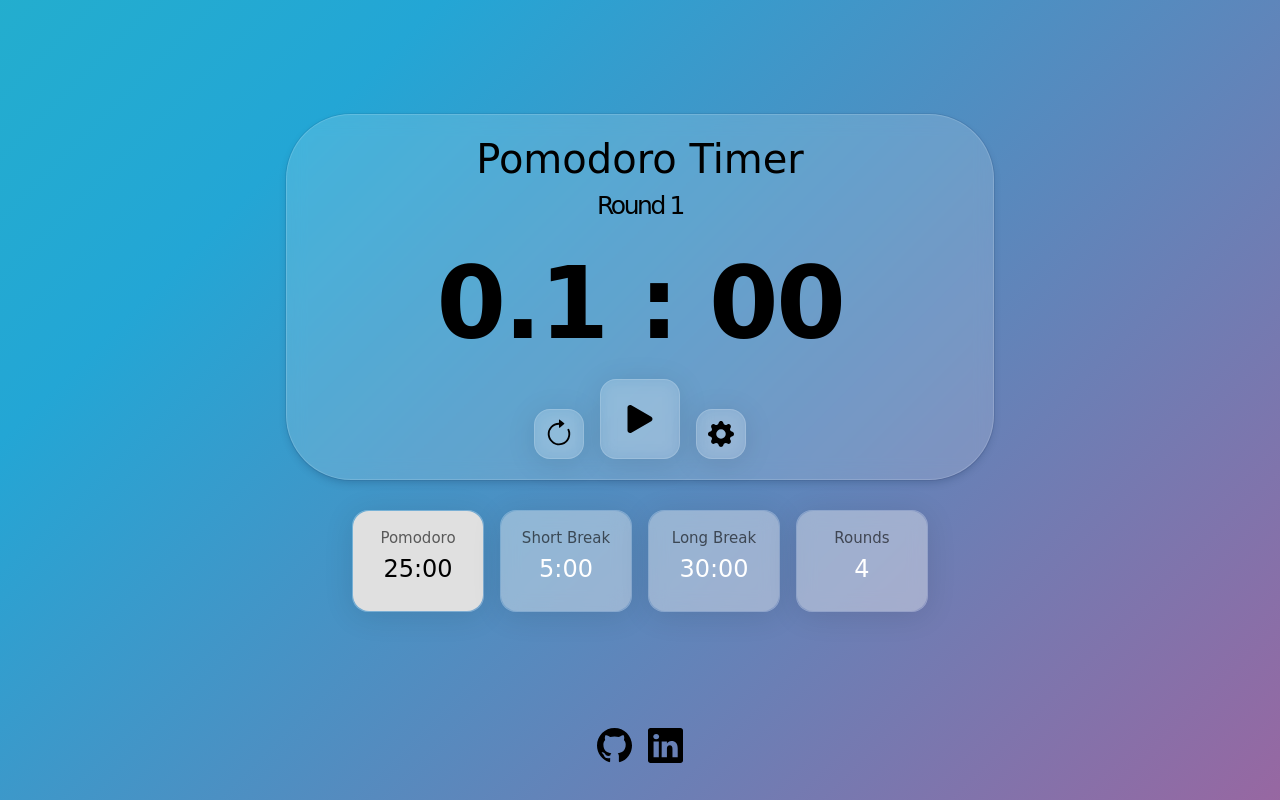
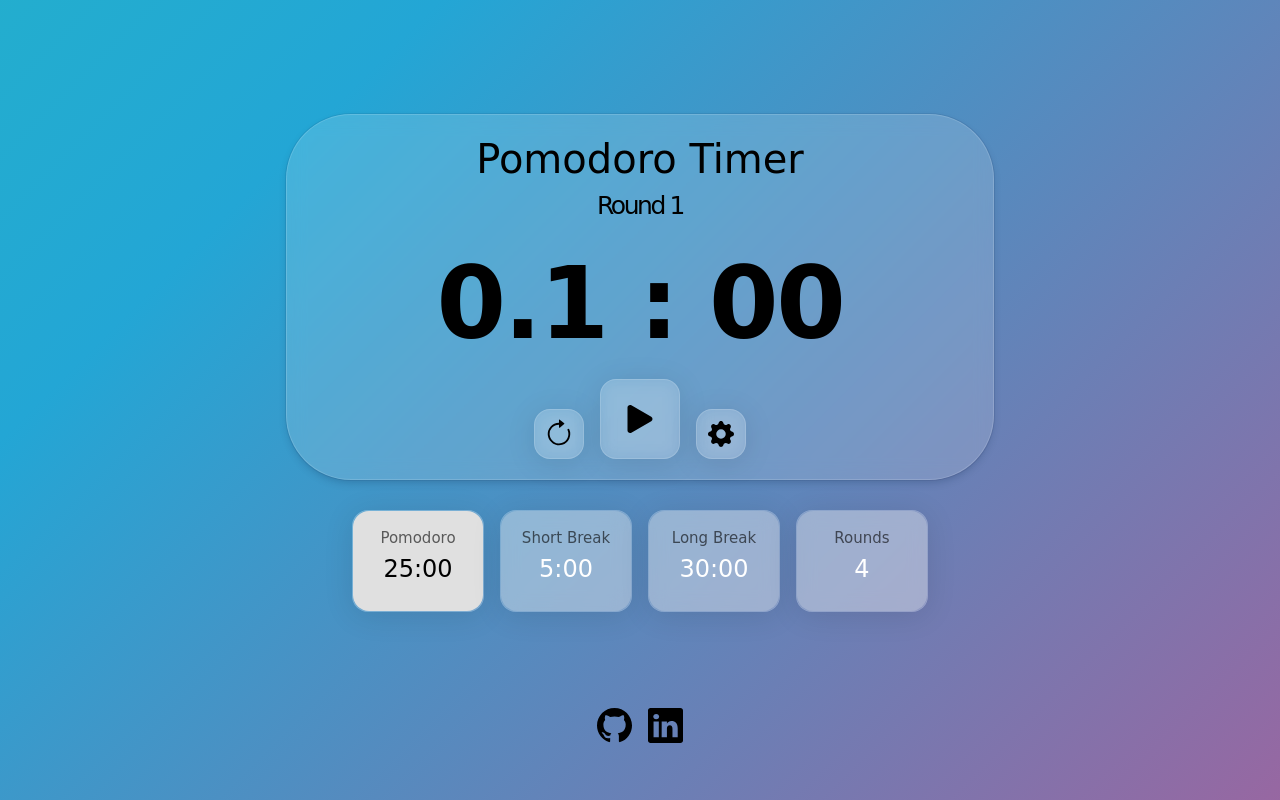
Before and after one commit to cquagliani/Pomodoro-Timer, a plain HTML site: page index.html in a window 1280 px wide. Drawn offline with nearby package versions, Linux system fonts and the light colour scheme; a web font is replaced by a local one.

Commit message:
Update styles.css

```diff
--- a/css/styles.css
+++ b/css/styles.css
@@ -140,7 +140,7 @@ body {
 #simpleFooter>a {
   margin-right: 0.5rem;
   margin-left: 0.5rem;
-  /* margin-bottom: 2.5rem; */
+  margin-bottom: 2.5rem;
 }
 
 #simpleFooter a {
```
